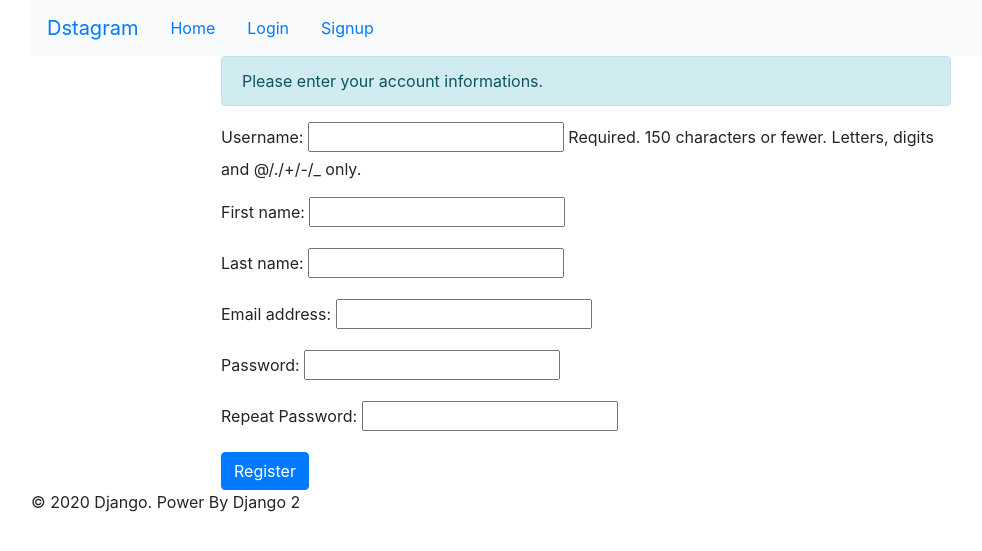
After one commit to ssep4u/Book_Dstagram, a Django app: page /accounts/register/ in a window 1280 px wide. The commit adds this page. Shown: the top 551 px of the page, without its empty margins (54-1036 px from the left). Run offline with Django 3.2, Linux system fonts and the light colour scheme; some libraries are stand-ins or nearby versions.

Commit message:
templates templates/base accounts/templates/registration register, register_done

```diff
--- /dev/null
+++ b/accounts/templates/registration/register.html
@@ -0,0 +1,18 @@
+{% extends 'base.html' %}
+
+{% block title %}- Registration{% endblock %}
+
+{% block content %}
+    <div class="row">
+        <div class="col-md-2"></div>
+        <div class="col-md-8 panel panel-default">
+            <div class="alert alert-info">Please enter your account informations.</div>
+            <form action="" method="post">
+                {{ form.as_p }}
+                {% csrf_token %}
+                <input type="submit" class="btn btn-primary" value="Register">
+            </form>
+        </div>
+        <div class="col-md-2"></div>
+    </div>
+{% endblock %}
--- a/templates/base.html
+++ b/templates/base.html
@@ -31,7 +31,7 @@
                     <li class="nav-item"><a href="{% url 'logout' %}" class="nav-link">Logout</a></li>
                 {% else %}
                     <li class="nav-item"><a href="{% url 'login' %}" class="nav-link">Login</a></li>
-                    <li class="nav-item"><a href="#" class="nav-link">Signup</a></li>
+                    <li class="nav-item"><a href="{% url 'register' %}" class="nav-link">Signup</a></li>
                 {% endif %}
             </ul>
         </nav>
```
Also changed, not shown: accounts/templates/registration/register_done.html (added, +14 -0 lines).
